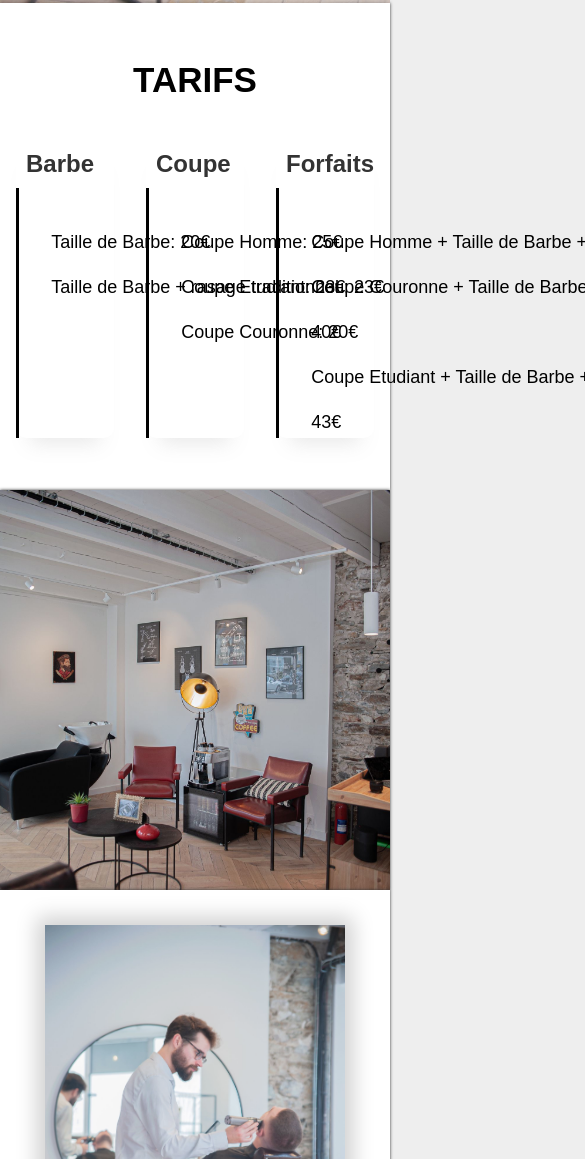
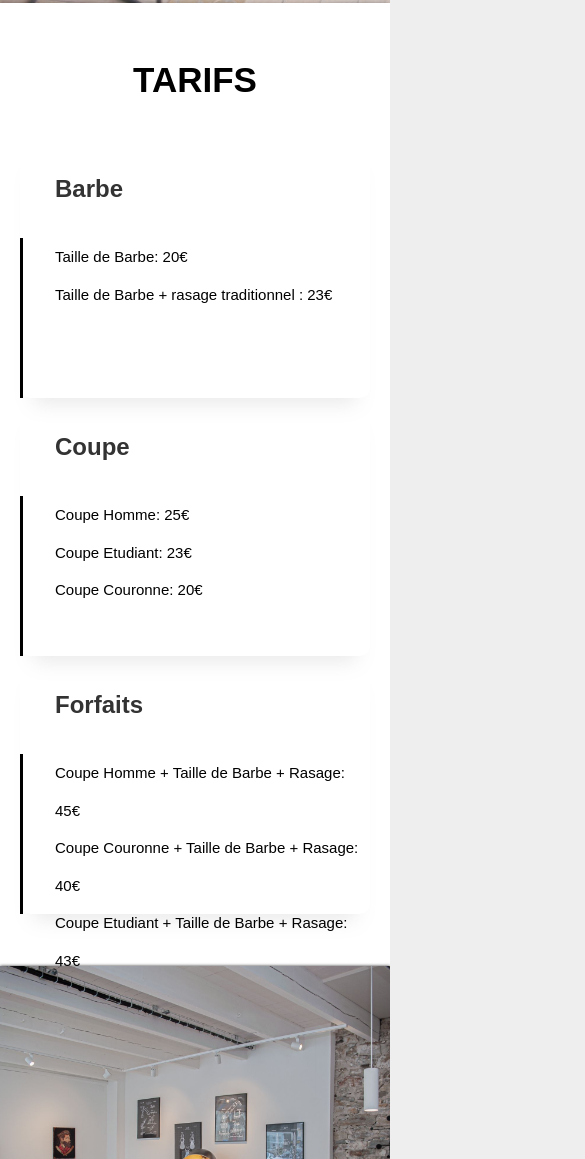
Before and after one commit to BaptisteM44/Le-Blaireau, a plain HTML site: page index.html in a window 390 px wide. Shown: the part 841-2000 px from the top of the page, 585 px wide, since content can reach past the window. Drawn offline with Linux system fonts and the light colour scheme; a web font is replaced by a local one.

Commit message:
finish card/responsive

```diff
--- a/index.html
+++ b/index.html
@@ -16,7 +16,7 @@
 <body>
   <nav id="navbar">
     <div class="nav-elements" id="nav-elements">
-      <img id="logo" src="/media/images/logonoiretblanc.png" alt="Logo de l'entreprise" title="logo">
+      <img id="logo" src="/images/logonoiretblanc.png" alt="Logo de l'entreprise" title="logo">
       <ul id="navbarlinks" class="navbarlinks">
         <li class="navbar__link first"><a href="#parallax">Réservation</a></li>
         <li class="navbar__link second"><a href="#section2">Tarifs</a></li>
@@ -40,35 +40,29 @@
         <div class="section-tarif">
           <div class="container">
             <h2 class="titre-card">Barbe</h2>
-            <div class="content">
+            <div class="price-card">
+              <span>Taille de Barbe: 20€</span><br>
+                <span>Taille de Barbe + rasage traditionnel : 23€</span><br>
+              <!-- <div class="price-card">
 
-              <div class="price-card">
-                <span>Taille de Barbe: 20€</span><br>
-                <span>Taille de Barbe + rasage traditionnel : 23€</span><br>
-              </div>
+              </div> -->
             </div>
           </div>
           <div class="container">
             <h2 class="titre-card">Coupe</h2>
-            <div class="content">
-
               <div class="price-card">
                 <span>Coupe Homme: 25€</span><br>
                 <span>Coupe Etudiant: 23€</span><br>
                 <span>Coupe Couronne: 20€</span>
               </div>
-            </div>
           </div>
           <div class="container">
             <h2 class="titre-card">Forfaits</h2>
-            <div class="content">
-
               <div class="price-card">
                 <span>Coupe Homme + Taille de Barbe + Rasage: 45€</span><br>
                 <span>Coupe Couronne + Taille de Barbe + Rasage: 40€</span><br>
                 <span>Coupe Etudiant + Taille de Barbe + Rasage: 43€</span>
               </div>
-            </div>
           </div>
         </div>
     </section>
@@ -79,7 +73,7 @@
     <section>
         <div id="section4" class="section4">
           <div class="section4-div">
-            <img class="photo-presentation" src="/media/images/presentation.jpg" alt="Photo coiffeur-barbier" height="300" width="300" title="Présentation">
+            <img class="photo-presentation" src="/images/presentation.jpg" alt="Photo coiffeur-barbier" height="300" width="300" title="Présentation">
           </div>
           <div class="section4-text">
             <span>Après plus de 10 ans dans la coiffure dont 5 en tant que coiffeur-barbier sur Nantes mais aussi en Islande,<br>
--- a/main.scss
+++ b/main.scss
@@ -183,7 +183,7 @@
     height: 100vh;
     z-index: 3;
     background-position-x: 36%;
-    background-image: url(media/images/salon.jpg);
+    background-image: url(images/salon.jpg);
     background-size: cover;
     background-repeat:no-repeat;
     opacity: 0.8;
@@ -285,18 +285,21 @@
 
 /* CARD */
 .section-tarif{
+  margin: 0 auto;
   display: flex;
+  flex-wrap: wrap;
   align-items: center;
   justify-content: center;
   font-weight: bold;
-  width: 100%;
-  height: 50vh;
+  width: 90%;
   height: auto;
   padding-bottom: 20px;
   align-items: center;
 }
 .container{
-  width: 25%;
+  display: block;
+  flex-wrap: wrap;
+  width: 30%;
   height: auto;
   margin: 0 auto;
   padding: 0px;
@@ -310,18 +313,31 @@
   line-height: 250%;
   font-weight: 400;
   font-size: 18px;
+  padding-left: 2rem;
+  border-left: 3px solid #000;
+  height: 160px;
+  width: 420px;
+  padding: auto;
 }
-.content{
-  padding: 2rem;
-  border-left: 3px solid #000;
-  height: 250px;
-  width: 450px;
+@media screen and (max-width: 1400px) {
+  .section-tarif{
+    flex-direction: column;
+  }
+  .container{
+    width: auto;
+  }
+}
+@media screen and (max-width: 900px) {
+  .price-card{
+    font-size: 15px;
+    width: 350px;
+  }
 }
 
 /* END CARD */
 .section3{
     height: 400px;
-    background-image: url(media/images/salon2.jpg);
+    background-image: url(images/salon2.jpg);
     background-attachment: fixed;
     background-size: cover;
     box-shadow: 0 0 3px #333;
```
Also changed, not shown: images/barbe.jpg (renamed from media/images/barbe.jpg), images/coupe.jpg (renamed from media/images/coupe.jpg), images/forfait.jpg (renamed from media/images/forfait.jpg), images/logonoiretblanc.png (renamed from media/images/logonoiretblanc.png), images/presentation.jpg (renamed from media/images/presentation.jpg), images/salon.jpg (renamed from media/images/salon.jpg), images/salon2.jpg (renamed from media/images/salon2.jpg), main.css, 1 other file.
